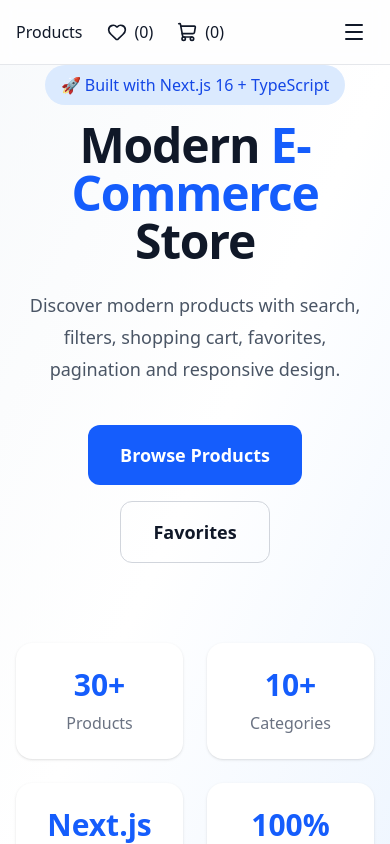
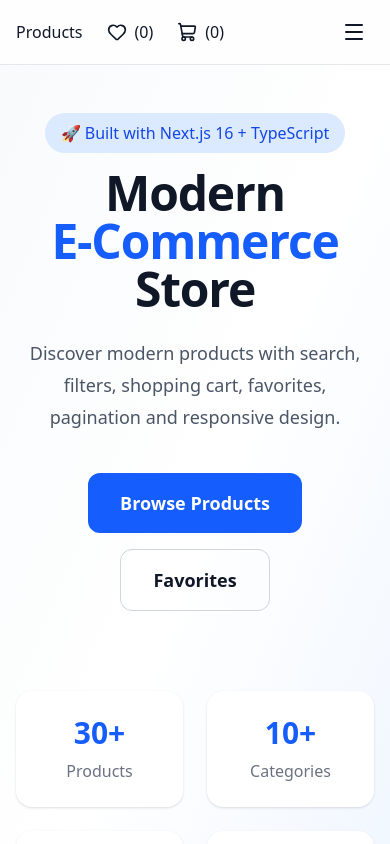
Before and after one commit to mshchebetiuk/e-commerce, a Next.js app: page / in a window 390 px wide. Shown: the top 844 px of the page. Built offline with nearby package versions, Linux system fonts and the light colour scheme.

Commit message:
style: improve responsive layout

```diff
--- a/src/app/page.tsx
+++ b/src/app/page.tsx
@@ -3,16 +3,18 @@ import Link from 'next/link';
 export default function HomePage() {
   return (
     <main>
-      <section className="bg-gradient-to-br from-slate-50 via-white to-blue-50">
-        <div className="mx-auto flex min-h-[80vh] max-w-7xl flex-col items-center justify-center px-4 text-center">
+      <section className="bg-linear-to-br from-slate-50 via-white to-blue-50">
+        <div className="mx-auto flex min-h-[80vh] max-w-7xl flex-col items-center justify-center px-4 text-center pt-12 pb-12">
           <span className="mb-4 rounded-full bg-blue-100 px-4 py-2 text-sm-font-semibold text-blue-700">
             🚀 Built with Next.js 16 + TypeScript
           </span>
 
           <h1 className="max-w-4xl text-5xl font-extrabold tracking-tight text-gray-900 md:text-7xl">
-            Modern
-            <span className="text-blue-600"> E-Commerce </span>
-            Store
+            <div className="flex flex-col">
+              Modern
+              <span className="text-blue-600"> E-Commerce </span>
+              Store
+            </div>
           </h1>
 
           <div className="mt-6 max-w-2xl text-lg leading-8 text-gray-600">
--- a/src/components/layout/Header.tsx
+++ b/src/components/layout/Header.tsx
@@ -22,7 +22,7 @@ export function Header() {
             <div className="mx-auto flex h-16 max-w-7xl items-center justify-between px-4">
                 <Link
                     href="/"
-                    className='hidden flex itesm-center gap-2 text-xl font-bold md:flex'
+                    className='hidden items-center gap-2 text-xl font-bold md:flex'
                 >
                     <Store size={28} />
                     <span>E-Commerce</span>
@@ -82,7 +82,7 @@ export function Header() {
                         </Link>
 
                         <Link
-                            href='/products'
+                            href='/cart'
                             onClick={() => setIsMenuOpen(false)}
                             className='rounded-lg px-4 py-3 hover:bg-gray-100'
                         >
```
